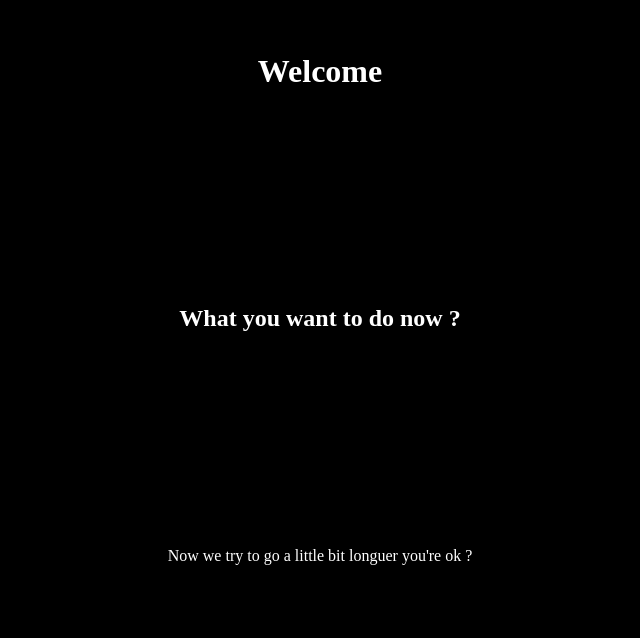
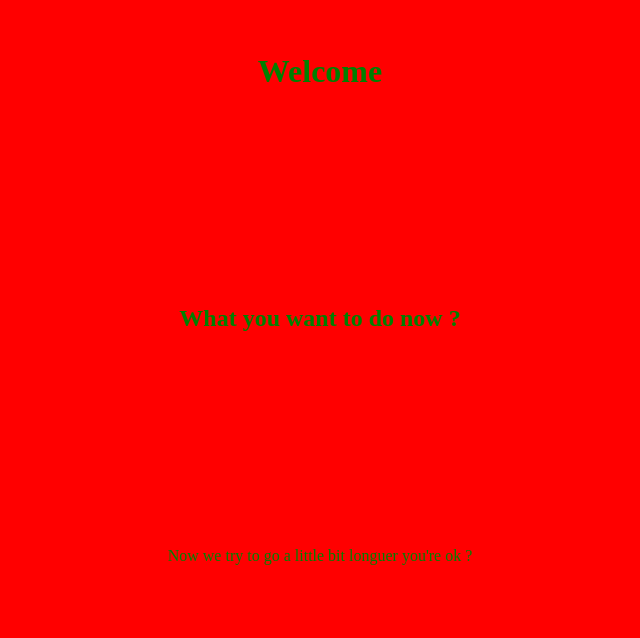
Before and after one commit to Coco2lo/Website_project, a plain HTML site: page index.html in a window 1280 px wide. Shown: the part 162-800 px from the top of the page, without its empty margins (320-960 px from the left). Drawn offline with Linux system fonts and the light colour scheme.

Commit message:
black --> red and white --> green

```diff
--- a/index.html
+++ b/index.html
@@ -5,8 +5,8 @@
     <title>My first web site with git</title>
     <style>
         body {
-            background-color: black;
-            color: white;
+            background-color: red;
+            color: green;
         }
         h1, h2, p, form{
         position: relative;
```
